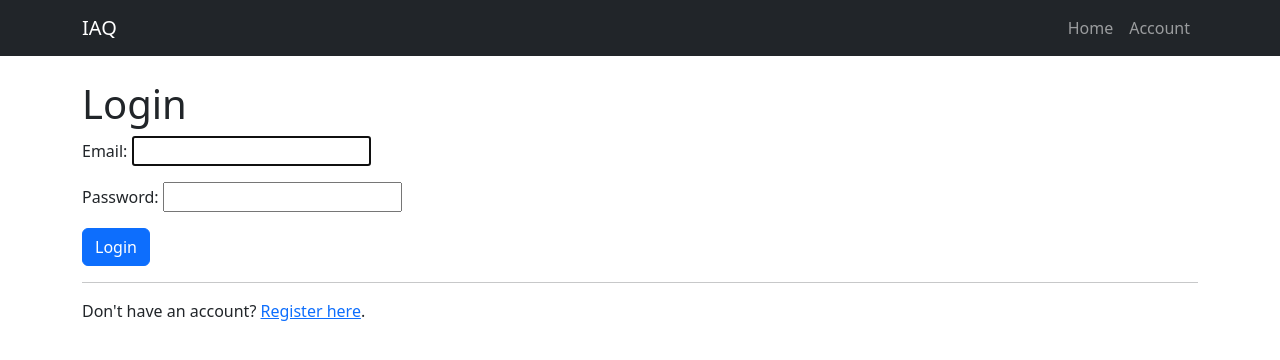
After one commit to tomoss/volatile-signals-26, a Django app: page /account/login/ in a window 1280 px wide. The commit adds this page. Shown: the top 360 px of the page. Run offline with Django 5.2, Linux system fonts and the light colour scheme.

Commit message:
Add account view, login/logout routing, and registration page (#36)
* Add account view and login/logout routing

* Add logout button to account page

* Add registration page scaffold and link from login

* Implement user registration

* Reorder urlpatterns from most to least specific

```diff
--- a/iot-backend-iaq/iaq/templates/iaq/base.html
+++ b/iot-backend-iaq/iaq/templates/iaq/base.html
@@ -13,6 +13,7 @@
             <a class="navbar-brand" href="{% url 'home' %}">IAQ</a>
             <div class="navbar-nav">
                 <a class="nav-link" href="{% url 'home' %}">Home</a>
+                <a class="nav-link" href="{% url 'account' %}">Account</a>
             </div>
         </div>
     </nav>
--- /dev/null
+++ b/iot-backend-iaq/iaq/templates/iaq/login.html
@@ -0,0 +1,14 @@
+{% extends "iaq/base.html" %}
+
+{% block title %}Login{% endblock %}
+
+{% block content %}
+    <h1>Login</h1>
+    <form method="post">
+        {% csrf_token %}
+        {{ form.as_p }}
+        <button class="btn btn-primary" type="submit">Login</button>
+    </form>
+    <hr>
+    <p>Don't have an account? <a href="{% url 'register' %}">Register here</a>.</p>
+{% endblock %}
--- a/iot-backend-iaq/iaq/urls.py
+++ b/iot-backend-iaq/iaq/urls.py
@@ -1,7 +1,12 @@
+from django.contrib.auth.views import logout_then_login
 from django.urls import path
 
 from . import views
 
 urlpatterns = [
-    path("", views.HomeView.as_view(), name="home"),
+    path("account/login/", views.IaqLoginView.as_view(), name="login"),
+    path("account/register", views.IaqRegisterView.as_view(), name="register"),
+    path("account", views.IaqAccountView.as_view(), name="account"),
+    path("logout", logout_then_login, name="logout"),
+    path("", views.IaqHomeView.as_view(), name="home"),
 ]
--- a/iot-backend-iaq/iaq/views.py
+++ b/iot-backend-iaq/iaq/views.py
@@ -1,11 +1,27 @@
-from django.shortcuts import render
-from django.views.generic import ListView
+from django.urls import reverse_lazy
+from django.views.generic import CreateView, ListView, TemplateView
+from django.contrib.auth.views import LoginView
+from django.contrib.auth.mixins import LoginRequiredMixin
 
 from iaq.models import Device
+from .forms import IaqUserCreationForm
 
-class HomeView(ListView):
+class IaqHomeView(ListView):
     template_name = "iaq/home.html"
     model = Device
 
     def get_queryset(self):
         return Device.objects.filter(is_public=True)
+
+class IaqLoginView(LoginView):
+    template_name = "iaq/login.html"
+    redirect_authenticated_user = True
+
+# TODO: Populate Account page with info, etc
+class IaqAccountView(LoginRequiredMixin, TemplateView):
+    template_name = "iaq/account.html"
+
+class IaqRegisterView(CreateView):
+    template_name = "iaq/register.html"
+    form_class = IaqUserCreationForm
+    success_url = reverse_lazy("login")
--- a/iot-backend-iaq/volatile_signals_26/settings.py
+++ b/iot-backend-iaq/volatile_signals_26/settings.py
@@ -117,6 +117,8 @@ USE_I18N = True
 USE_TZ = True
 
 AUTH_USER_MODEL = 'iaq.IaqUser'
+LOGIN_URL = "account/login/"
+LOGIN_REDIRECT_URL = "account"
 
 # Static files (CSS, JavaScript, Images)
 # https://docs.djangoproject.com/en/6.0/howto/static-files/
```
Also changed, not shown: iot-backend-iaq/iaq/forms.py (added, +14 -0 lines), iot-backend-iaq/iaq/templates/iaq/account.html (added, +11 -0 lines), iot-backend-iaq/iaq/templates/iaq/register.html (added, +12 -0 lines).
